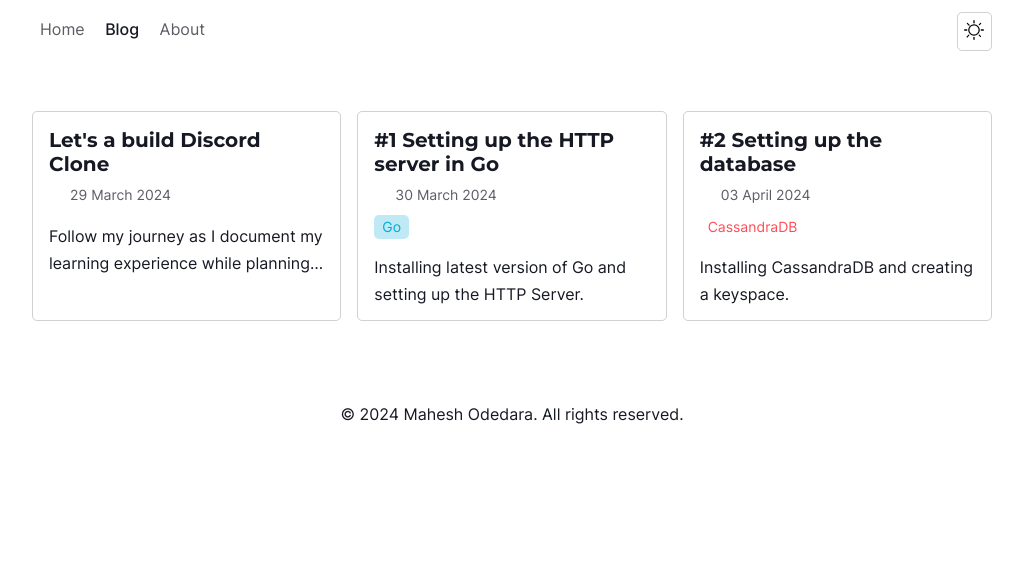
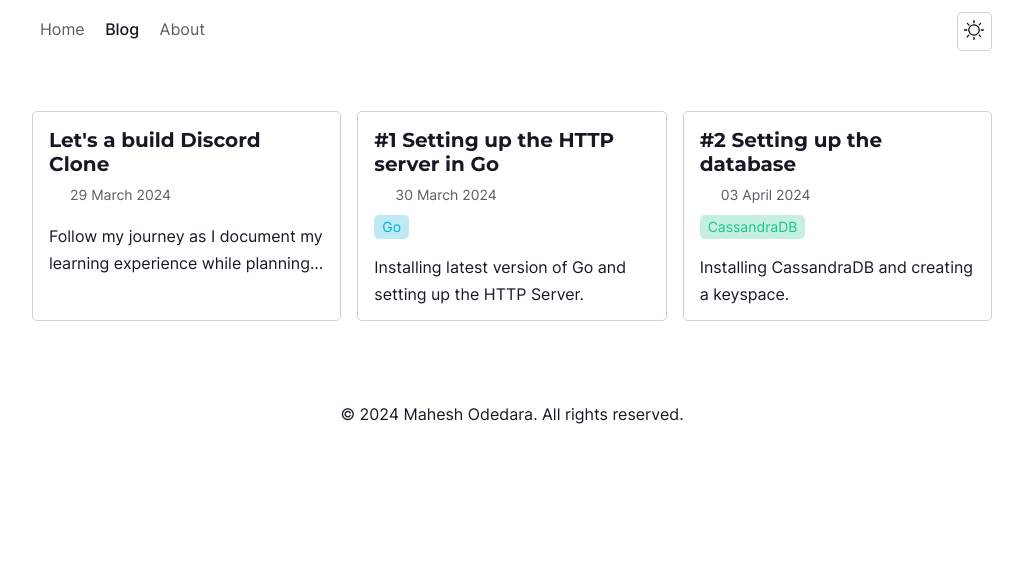
Before and after one commit to mahesh-143/mein-website, an Astro site: page /blog in a window 1280 px wide. Shown: the whole page, without its empty margins (128-1151 px from the left). Built offline with nearby package versions, Linux system fonts and the light colour scheme; Astro itself is replaced by a stand-in of ours; some icons are missing.

Commit message:
add tag for cassandra

```diff
--- a/src/styles/global.css
+++ b/src/styles/global.css
@@ -22,6 +22,7 @@
   --tag-bg-tailwindcss: #43c0cd40;
   --tag-bg-mondodb: #52ac4640;
   --tag-bg-kumaui: #a0c6f240;
+  --tag-bg-cassandra: #18c48840;
 
   /* Foreground Colors */
   --tag-fg-golang: #00add8;
@@ -36,6 +37,7 @@
   --tag-fg-tailwindcss: #43c0cd;
   --tag-fg-mondodb: #52ac46;
   --tag-fg-kumaui: #a0c6f2;
+  --tag-fg-cassandra: #18c488;
 }
 
 .dark {
@@ -151,6 +153,10 @@ body {
 .tag[data-tag="Rust"] {
   background-color: var(--tag-bg-rust);
   color: var(--tag-fg-rust);
+}
+.tag[data-tag="CassandraDB"] {
+  background-color: var(--tag-bg-cassandra);
+  color: var(--tag-fg-cassandra);
 }
 
 button {
```
